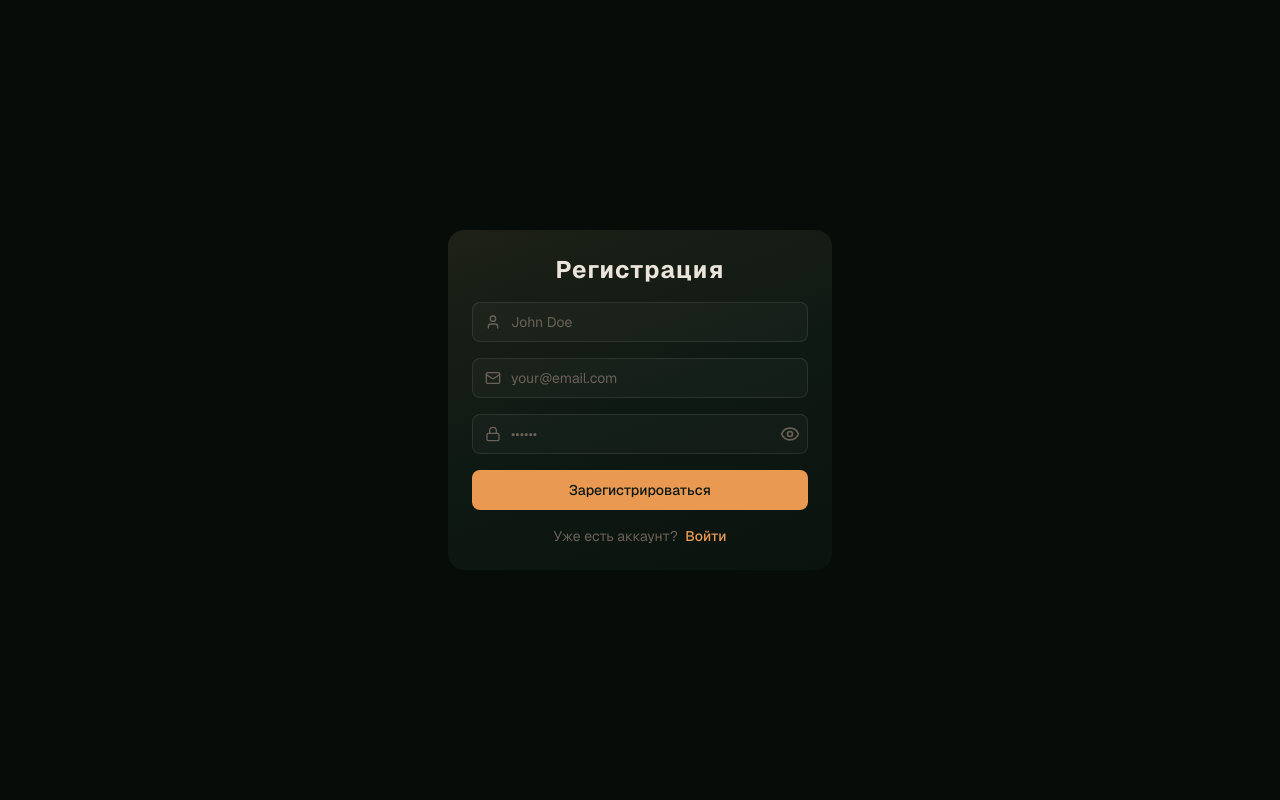
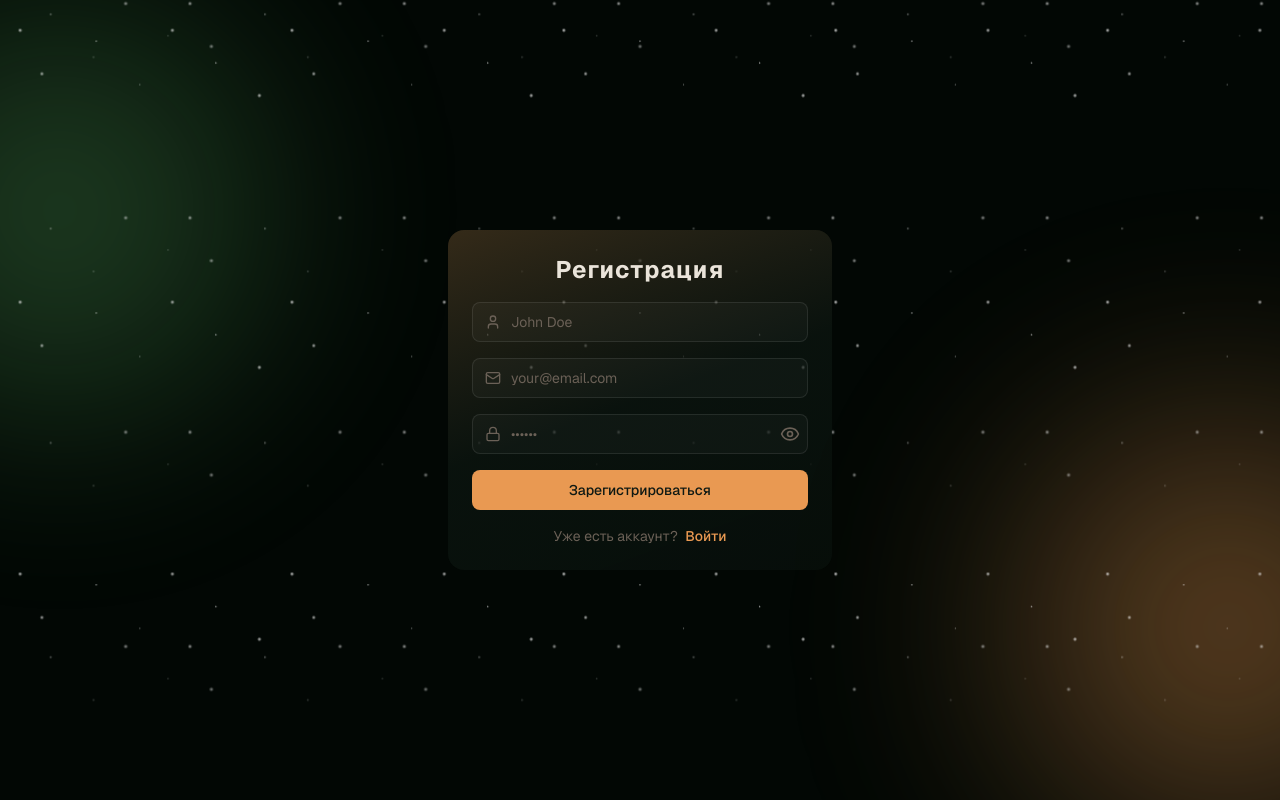
Before and after one commit to JuliettaLynx/lynx-books-next, a Next.js app: page /auth/register in a window 1280 px wide. Built offline with nearby package versions, Linux system fonts and the light colour scheme.

Commit message:
upd: auth background

```diff
--- a/src/app/globals.css
+++ b/src/app/globals.css
@@ -149,3 +149,134 @@ input:-webkit-autofill:active {
     @apply font-sans;
   }
 }
+
+/* ===== Анимированный фон ===== */
+.auth-background {
+  position: absolute;
+  inset: 0;
+  overflow: hidden;
+  background: oklch(0.12 0.015 160); /* чуть темнее фона */
+}
+
+/* ----- Северное сияние (волны) ----- */
+.aurora {
+  position: absolute;
+  border-radius: 50%;
+  filter: blur(80px);
+  opacity: 0.5;
+  will-change: transform, opacity;
+}
+
+.aurora-1 {
+  width: 600px;
+  height: 600px;
+  top: -10%;
+  left: -20%;
+  background: radial-gradient(
+    circle,
+    oklch(0.78 0.16 145 / 0.7),
+    transparent 70%
+  );
+  animation: auroraMove 18s ease-in-out infinite alternate;
+}
+
+.aurora-2 {
+  width: 500px;
+  height: 500px;
+  bottom: -15%;
+  right: -10%;
+  background: radial-gradient(
+    circle,
+    oklch(0.75 0.13 60 / 0.7),
+    transparent 70%
+  );
+  animation: auroraMove 22s ease-in-out infinite alternate-reverse;
+}
+
+@keyframes auroraMove {
+  0% {
+    transform: translate(0, 0) scale(1);
+    opacity: 0.4;
+  }
+  100% {
+    transform: translate(80px, -50px) scale(1.3);
+    opacity: 0.8;
+  }
+}
+
+/* ----- Звёзды (мерцающие точки) ----- */
+.stars {
+  position: absolute;
+  inset: 0;
+  pointer-events: none;
+}
+
+.stars::before,
+.stars::after {
+  content: "";
+  position: absolute;
+  inset: 0;
+  background-image:
+    radial-gradient(2px 2px at 20px 30px, #eee, transparent),
+    radial-gradient(
+      2px 2px at 40px 70px,
+      rgba(255, 255, 255, 0.8),
+      transparent
+    ),
+    radial-gradient(1px 1px at 90px 40px, #fff, transparent),
+    radial-gradient(
+      1px 1px at 130px 80px,
+      rgba(255, 255, 255, 0.6),
+      transparent
+    ),
+    radial-gradient(2px 2px at 160px 30px, #ddd, transparent),
+    radial-gradient(1px 1px at 200px 60px, #fff, transparent),
+    radial-gradient(
+      2px 2px at 240px 90px,
+      rgba(255, 255, 255, 0.9),
+      transparent
+    ),
+    radial-gradient(1px 1px at 280px 20px, #eee, transparent),
+    radial-gradient(2px 2px at 320px 70px, #fff, transparent),
+    radial-gradient(
+      1px 1px at 360px 40px,
+      rgba(255, 255, 255, 0.7),
+      transparent
+    ),
+    radial-gradient(2px 2px at 400px 80px, #ddd, transparent),
+    radial-gradient(1px 1px at 440px 30px, #fff, transparent),
+    radial-gradient(
+      2px 2px at 480px 60px,
+      rgba(255, 255, 255, 0.8),
+      transparent
+    ),
+    radial-gradient(1px 1px at 520px 90px, #eee, transparent),
+    radial-gradient(2px 2px at 560px 20px, #fff, transparent),
+    radial-gradient(
+      1px 1px at 600px 70px,
+      rgba(255, 255, 255, 0.5),
+      transparent
+    );
+  background-size: 200px 200px;
+  background-repeat: repeat;
+  animation: twinkle 4s ease-in-out infinite alternate;
+}
+
+.stars::after {
+  background-position: 50px 30px;
+  background-size: 250px 250px;
+  animation-duration: 6s;
+  animation-delay: -2s;
+  opacity: 0.6;
+}
+
+@keyframes twinkle {
+  0% {
+    opacity: 0.3;
+    transform: scale(1);
+  }
+  100% {
+    opacity: 1;
+    transform: scale(1.1);
+  }
+}
--- a/src/app/layout.tsx
+++ b/src/app/layout.tsx
@@ -12,7 +12,7 @@ const fontSans = Geist({
 });
 
 export const metadata: Metadata = {
-  title: "LynxBooks — Трекер чтения",
+  title: "LynxBooks",
   description: "Отслеживайте свои книги, сессии чтения и делитесь с друзьями",
 };
 
--- a/src/components/layout/AuthLayout.tsx
+++ b/src/components/layout/AuthLayout.tsx
@@ -22,8 +22,14 @@ export function AuthLayout({
   error,
 }: AuthLayoutProps) {
   return (
-    <div className="fixed min-h-screen min-w-full bg-background flex items-center justify-center p-4">
-      <div className="bg-secondary rounded-2xl p-6 w-full max-w-sm -bg-linear-20 from-background/50 via-secondary/30 to-accent/70">
+    <div className="fixed inset-0 bg-background flex items-center justify-center p-4 overflow-hidden">
+      <div className="absolute inset-0 z-0 auth-background">
+        <div className="aurora aurora-1" />
+        <div className="aurora aurora-2" />
+        <div className="stars" />
+      </div>
+
+      <div className="relative z-10 rounded-2xl p-6 w-full max-w-sm bg-secondary/50 -bg-linear-20 from-background/50 via-secondary/30 to-primary/20">
         <h1 className="text-foreground text-2xl tracking-wider font-bold text-center pb-4">
           {title}
         </h1>
```
Also changed, not shown: 1 other file (tests, documents, lock files or other folders).
